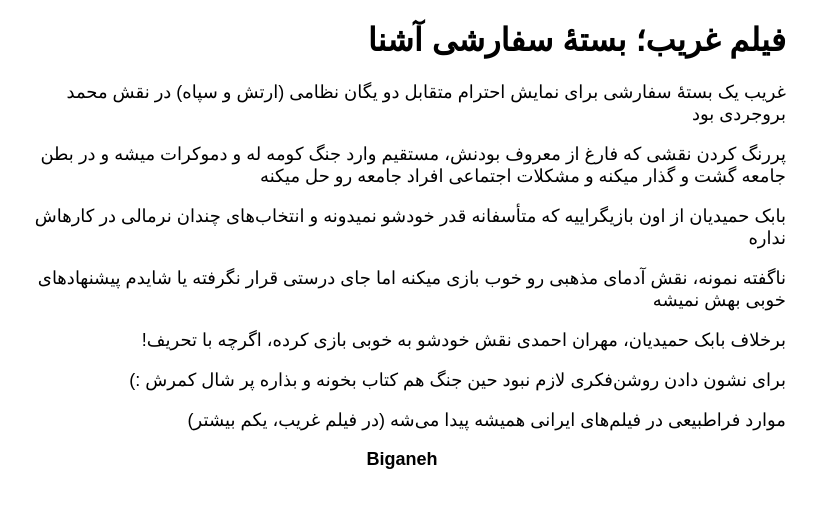
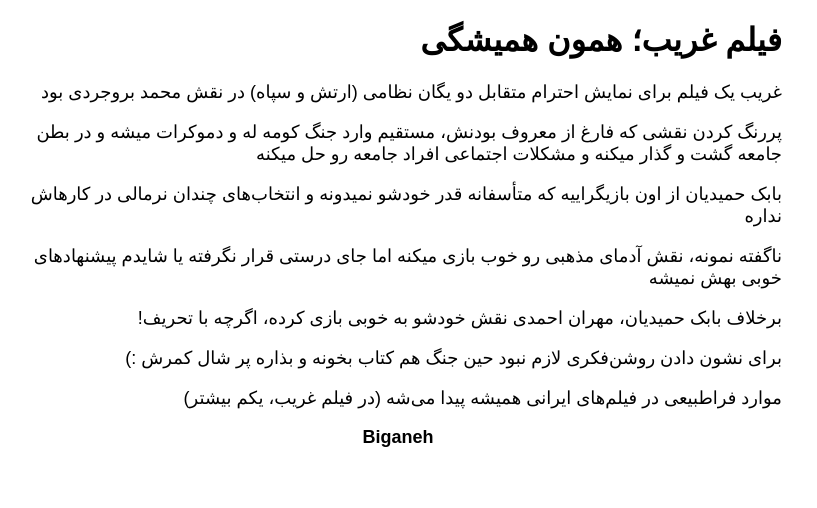
Before and after one commit to darkblog/darkblog.github.io, a Jekyll site: the page built from _posts/2023-8-7-2.md, in a window 1280 px wide. Shown: the top 508 px of the page, without its empty margins (374-1191 px from the left). Built offline with Jekyll 4.4.1, drawn with Linux system fonts in a browser that asks for light colours.

Commit message:
Update 2023-8-7-2.md

```diff
--- a/_posts/2023-8-7-2.md
+++ b/_posts/2023-8-7-2.md
@@ -1,9 +1,9 @@
 ---
 layout: post
-title: فیلم غریب؛ بستهٔ سفارشی آشنا
+title: فیلم غریب؛ همون همیشگی
 ---
 
-غریب یک بستهٔ سفارشی برای نمایش احترام متقابل دو یگان نظامی (ارتش و سپاه) در نقش محمد بروجردی بود
+غریب یک فیلم برای نمایش احترام متقابل دو یگان نظامی (ارتش و سپاه) در نقش محمد بروجردی بود
 
 پررنگ کردن نقشی که فارغ از معروف بودنش، مستقیم وارد جنگ کومه له و دموکرات میشه و در بطن جامعه گشت و گذار میکنه و مشکلات اجتماعی افراد جامعه رو حل میکنه
 
```
